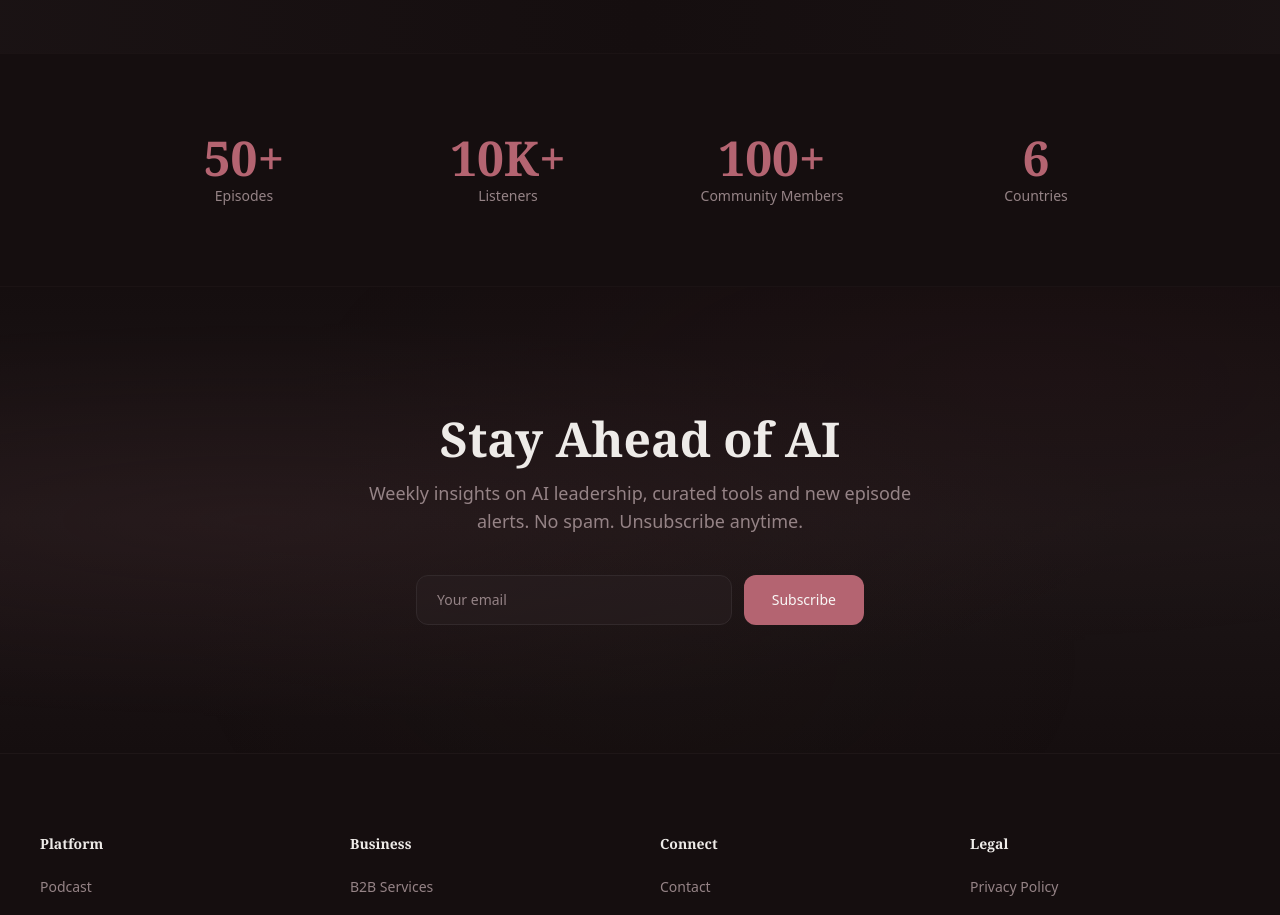
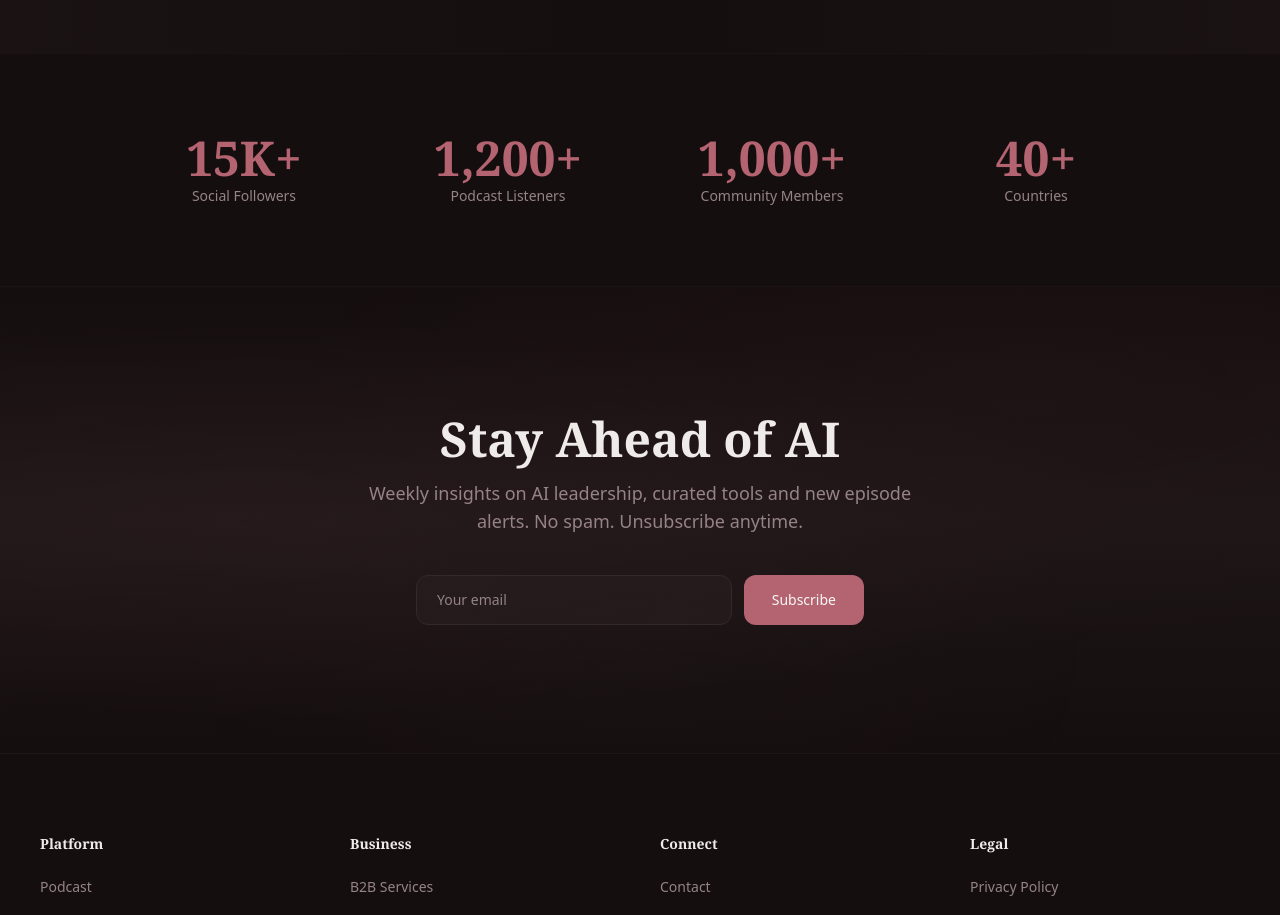
Before and after one commit to mclevistar/women-lead-ai, a Next.js app: page / in a window 1280 px wide. Shown: the part 4540-5455 px from the top of the page. Built offline with nearby package versions, Linux system fonts and the light colour scheme; no server answers; a web font is replaced by a local one.

Commit message:
Update stats: 15K social followers, 1200 listeners, 1000+ members, 40+ countries
Co-Authored-By: Claude Sonnet 4.6 <noreply@anthropic.com>

```diff
--- a/app/page.tsx
+++ b/app/page.tsx
@@ -323,10 +323,10 @@ export default async function Home() {
         <ScrollReveal variant="stagger" className="max-w-5xl mx-auto">
           <div className="grid grid-cols-2 md:grid-cols-4 gap-8 text-center">
             {[
-              { num: "50+", label: "Episodes" },
-              { num: "10K+", label: "Listeners" },
-              { num: "100+", label: "Community Members" },
-              { num: "6", label: "Countries" },
+              { num: "15K+", label: "Social Followers" },
+              { num: "1,200+", label: "Podcast Listeners" },
+              { num: "1,000+", label: "Community Members" },
+              { num: "40+", label: "Countries" },
             ].map((stat) => (
               <div key={stat.label}>
                 <p className="font-display text-4xl md:text-5xl font-bold text-primary mb-1">{stat.num}</p>
```
